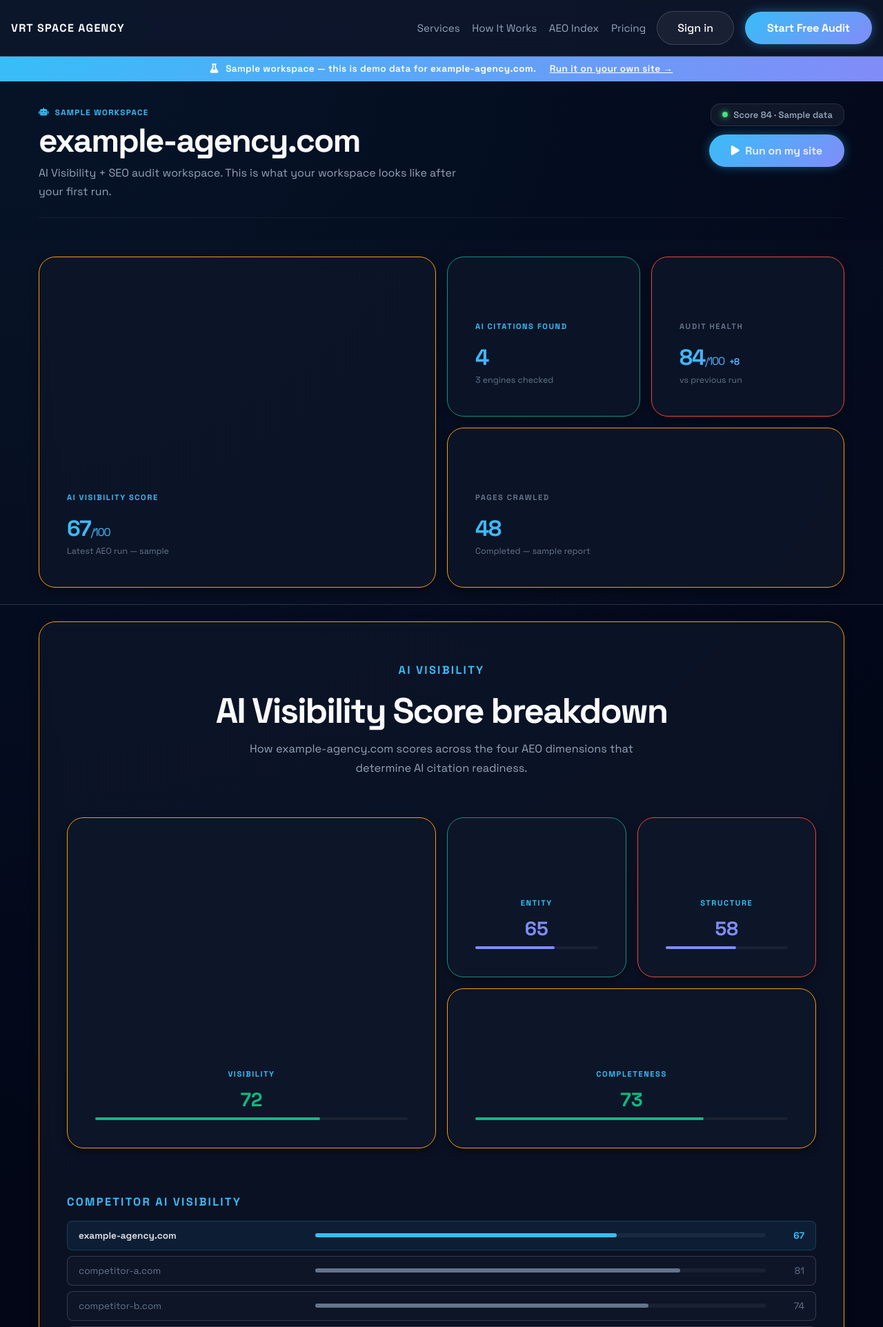
After one commit to evans3077/VRTSPACE1, a Django app: page /workspace/demo/ in a window 1280 px wide. The commit adds this page. Shown: the top 1924 px of the page at 69% size. Run offline with Django 5.2, Linux system fonts and the light colour scheme; parts of the project's set-up code (start-up, migrations or seed data) failed here and were passed over; some libraries are stand-ins or nearby versions.

Commit message:
marketters landing page

```diff
--- a/apps/tools/urls.py
+++ b/apps/tools/urls.py
@@ -12,6 +12,7 @@ from .billing_views import (
 )
 from .views import (
     AgencyAuditDetailView,
+    WorkspaceDemoView,
     AccountDashboardView,
     AccountPasswordUpdateView,
     AccountProfileUpdateView,
@@ -78,6 +79,7 @@ urlpatterns = [
     re_path(r"^billing/stripe/webhook/?$", StripeWebhookView.as_view(), name="stripe-webhook"),
     path("share/audits/<slug:token>/", SharedAuditReportView.as_view(), name="shared-audit-report"),
     path("share/audits/<slug:token>/report.pdf", SharedAuditReportPdfView.as_view(), name="shared-audit-report-pdf"),
+    path("workspace/demo/", WorkspaceDemoView.as_view(), name="workspace-demo"),
     path("workspace/", WorkspaceDashboardView.as_view(), name="workspace-dashboard"),
     path("workspace/onboarding/", WorkspaceOnboardingView.as_view(), name="workspace-onboarding"),
     path("workspace/onboarding/step/1/", WorkspaceOnboardingStep1View.as_view(), name="workspace-onboarding-step1"),
--- a/apps/tools/views.py
+++ b/apps/tools/views.py
@@ -10,7 +10,7 @@ from django.shortcuts import get_object_or_404, redirect, render
 from django.urls import reverse
 from django.utils import timezone
 from django.views import View
-from django.views.generic import DetailView
+from django.views.generic import DetailView, TemplateView
 
 from apps.core.site_content import PACKAGES
 from apps.leads.billing import (
@@ -808,6 +808,40 @@ class AccountPasswordUpdateView(LoginRequiredMixin, View):
         update_session_auth_hash(request, user)
         messages.success(request, "Password updated.")
         return redirect("tools:account-dashboard")
+
+
+class WorkspaceDemoView(TemplateView):
+    """Public sample workspace — no login required. Shows hardcoded demo data."""
+    template_name = "tools/workspace_demo.html"
+
+    def get_context_data(self, **kwargs):
+        ctx = super().get_context_data(**kwargs)
+        ctx["page_title"] = "Sample Workspace | VRT SPACE AGENCY"
+        ctx["meta_robots"] = "noindex, nofollow"
+        ctx["demo_domain"] = "example-agency.com"
+        ctx["demo_aeo_score"] = 67
+        ctx["demo_audit_score"] = 84
+        ctx["demo_score_delta"] = 8
+        ctx["demo_citation_count"] = 4
+        ctx["demo_engines"] = ["ChatGPT", "Gemini", "Perplexity"]
+        ctx["demo_pages_crawled"] = 48
+        ctx["demo_aeo_scores"] = {
+            "visibility": 72,
+            "entity": 65,
+            "structure": 58,
+            "completeness": 73,
+        }
+        ctx["demo_competitors"] = [
+            {"domain": "competitor-a.com", "aeo_score": 81},
+            {"domain": "competitor-b.com", "aeo_score": 74},
+            {"domain": "competitor-c.com", "aeo_score": 52},
+        ]
+        ctx["demo_opportunities"] = [
+            "Ranks #3 in search for 'AI SEO tools' but not cited by ChatGPT or Gemini.",
+            "Homepage missing FAQ schema — reduces eligibility for AI Overviews.",
+            "Core topic cluster 'answer engine optimization' has no dedicated page.",
+        ]
+        return ctx
 
 
 class WorkspaceDashboardView(LoginRequiredMixin, DetailView):
@@ -1893,6 +1927,11 @@ class WorkspaceOnboardingStep3View(LoginRequiredMixin, View):
         ]
         competitor_urls = list(dict.fromkeys(competitor_urls))[:settings.SEO_COMPETITOR_LIMIT]
 
+        key_topics = request.POST.get("key_topics", "").strip()
+        if key_topics:
+            project.notes = key_topics
+            project.save(update_fields=["notes"])
+
         # Competitors live on the project's linked AuditRequest.
         if project.audit_request_id:
             project.audit_request.competitor_urls = competitor_urls
--- a/templates/core/for_agencies.html
+++ b/templates/core/for_agencies.html
@@ -16,7 +16,7 @@
         </p>
         <div style="display: flex; gap: 1rem; flex-wrap: wrap; align-items: center;">
             <a class="button button-mega" href="{% url 'tools:free-seo-audit' %}{% if ref %}?ref={{ ref }}{% endif %}">
-                Run a Free Audit
+                Run Free AI Visibility Audit
             </a>
             <a class="button button-ghost" href="{% url 'core:packages' %}">See Plans</a>
         </div>
@@ -118,7 +118,7 @@
             about AEO, and positions you as the agency that saw what was coming — before the other agencies did.
         </p>
         <a class="button button-mega" href="{% url 'tools:free-seo-audit' %}{% if ref %}?ref={{ ref }}{% endif %}">
-            Run a Free Audit Now
+            Run Free AI Visibility Audit Now
         </a>
         <p style="margin-top: 1rem; font-size: 0.78rem; color: var(--text-muted);">
             Takes about 60 seconds. No card required.
@@ -174,7 +174,7 @@
         </p>
         <a class="button button-mega" href="{% url 'tools:free-seo-audit' %}{% if ref %}?ref={{ ref }}{% endif %}"
            style="font-size: 1.2rem; padding: 1.1rem 2.8rem;">
-            Run a Free Audit
+            Run Free AI Visibility Audit
         </a>
         <p style="margin-top: 1.25rem; font-size: 0.78rem; color: var(--text-muted);">
             Free — no credit card, no commitment. Upgrade when you're ready.
--- a/templates/core/home.html
+++ b/templates/core/home.html
@@ -16,7 +16,7 @@
         </ul>
         <div class="hero-actions" style="justify-content: flex-start; margin-top: 2rem;">
             <a class="button button-mega" href="{% url 'tools:workspace-signup' %}">Run Free AI Visibility Audit</a>
-            <a class="button button-secondary" href="#journey">See How It Works</a>
+            <a class="button button-secondary" href="{% url 'tools:workspace-demo' %}">View sample workspace</a>
         </div>
         <p style="margin-top: 1.25rem; font-size: 0.8rem; color: var(--text-muted);">Optimized for ChatGPT, Perplexity, Gemini, Claude, Bing Copilot, and Google AI Overviews.</p>
     </div>
--- a/templates/tools/onboarding.html
+++ b/templates/tools/onboarding.html
@@ -19,8 +19,8 @@
           </span>
           <span class="onboarding-step-label">
             {% if step_num == 1 %}Your site
-            {% elif step_num == 2 %}First audit
-            {% else %}Competitors
+            {% elif step_num == 2 %}Audit &amp; AI Visibility
+            {% else %}Topics &amp; Competitors
             {% endif %}
           </span>
         </div>
--- /dev/null
+++ b/templates/tools/workspace_demo.html
@@ -0,0 +1,196 @@
+{% extends "base.html" %}
+
+{% block content %}
+
+{# ── Demo banner ── #}
+<div style="background: linear-gradient(90deg, var(--brand-primary), var(--brand-secondary)); padding: 0.6rem 1rem; text-align: center; font-size: 0.85rem; font-weight: 600; color: #fff; letter-spacing: 0.03em;">
+    <i class="fa-solid fa-flask" style="margin-right: 0.4rem;"></i>
+    Sample workspace — this is demo data for <strong>{{ demo_domain }}</strong>.
+    <a href="{% url 'tools:workspace-signup' %}" style="color: #fff; text-decoration: underline; margin-left: 1rem;">Run it on your own site &rarr;</a>
+</div>
+
+{# ── Workspace header ── #}
+<div class="container-fluid workspace-dashboard-shell workspace-shell-header-wrap">
+    <div class="ws-hub-header workspace-shell-header">
+        <div class="ws-hub-header-left">
+            <div class="ws-hub-eyebrow"><i class="fas fa-robot"></i> Sample Workspace</div>
+            <h1 class="ws-hub-title">{{ demo_domain }}</h1>
+            <p class="ws-hub-description">AI Visibility + SEO audit workspace. This is what your workspace looks like after your first run.</p>
+        </div>
+        <div class="ws-hub-header-right workspace-header-actions">
+            <div class="ws-status-tag">
+                <span class="ws-status-dot dot-green"></span>
+                Score {{ demo_audit_score }} &middot; Sample data
+            </div>
+            <a href="{% url 'tools:workspace-signup' %}" class="button button-primary workspace-audit-button">
+                <i class="fas fa-play"></i><span>Run on my site</span>
+            </a>
+        </div>
+    </div>
+</div>
+
+{# ── Mission Control KPI row ── #}
+<section style="padding: 1.5rem 0 0; background: rgba(15,23,42,0.2); border-bottom: 1px solid var(--border-glass);">
+    <div class="container-fluid">
+        <div style="display: grid; grid-template-columns: repeat(4, 1fr); gap: 1rem; padding-bottom: 1.5rem;">
+
+            <div class="system-card" style="padding: 1.25rem 1.5rem; display: flex; flex-direction: column; gap: 0.35rem;">
+                <p class="eyebrow" style="font-size: 0.7rem; color: var(--brand-primary);">AI Visibility Score</p>
+                <h3 style="font-size: 2rem; font-weight: 900; margin: 0; color: var(--text-primary);">
+                    {{ demo_aeo_score }}<span style="font-size: 1rem; font-weight: 400; color: var(--text-muted);">/100</span>
+                </h3>
+                <p style="font-size: 0.78rem; color: var(--text-muted); margin: 0;">Latest AEO run &mdash; sample</p>
+            </div>
+
+            <div class="system-card" style="padding: 1.25rem 1.5rem; display: flex; flex-direction: column; gap: 0.35rem;">
+                <p class="eyebrow" style="font-size: 0.7rem; color: var(--brand-primary);">AI Citations Found</p>
+                <h3 style="font-size: 2rem; font-weight: 900; margin: 0; color: var(--text-primary);">{{ demo_citation_count }}</h3>
+                <p style="font-size: 0.78rem; color: var(--text-muted); margin: 0;">{{ demo_engines|length }} engines checked</p>
+            </div>
+
+            <div class="system-card" style="padding: 1.25rem 1.5rem; display: flex; flex-direction: column; gap: 0.35rem;">
+                <p class="eyebrow" style="font-size: 0.7rem; color: var(--text-muted);">Audit Health</p>
+                <h3 style="font-size: 2rem; font-weight: 900; margin: 0; color: var(--text-primary);">
+                    {{ demo_audit_score }}<span style="font-size: 1rem; font-weight: 400; color: var(--text-muted);">/100</span>
+                    <span class="workspace-delta workspace-delta-up" style="font-size: 0.85rem;">+{{ demo_score_delta }}</span>
+                </h3>
+                <p style="font-size: 0.78rem; color: var(--text-muted); margin: 0;">vs previous run</p>
+            </div>
+
+            <div class="system-card" style="padding: 1.25rem 1.5rem; display: flex; flex-direction: column; gap: 0.35rem;">
+                <p class="eyebrow" style="font-size: 0.7rem; color: var(--text-muted);">Pages Crawled</p>
+                <h3 style="font-size: 2rem; font-weight: 900; margin: 0; color: var(--text-primary);">{{ demo_pages_crawled }}</h3>
+                <p style="font-size: 0.78rem; color: var(--text-muted); margin: 0;">Completed &mdash; sample report</p>
+            </div>
+
+        </div>
+    </div>
+</section>
+
+{# ── Main content ── #}
+<section class="dashboard-stack workspace-dashboard-shell workspace-shell-main">
+    <div class="container-fluid page-stack workspace-page-stack">
+        <div class="workspace-top-layout">
+
+            <div class="workspace-primary-stack">
+
+                {# AI Visibility module #}
+                <article class="system-card" style="padding: 2rem 2rem 1.5rem;">
+                    <div class="section-heading workspace-section-head">
+                        <p class="eyebrow text-accent">AI Visibility</p>
+                        <h2>AI Visibility Score breakdown</h2>
+                        <p class="section-text">How {{ demo_domain }} scores across the four AEO dimensions that determine AI citation readiness.</p>
+                    </div>
+
+                    <div style="display: grid; grid-template-columns: repeat(4, 1fr); gap: 1rem; margin: 1.5rem 0;">
+                        {% for key, score in demo_aeo_scores.items %}
+                        <div class="system-card" style="padding: 1rem; text-align: center;">
+                            <p class="eyebrow" style="font-size: 0.7rem; margin-bottom: 0.5rem;">{{ key|title }}</p>
+                            <strong style="font-size: 1.75rem; font-weight: 900; color: {% if score >= 70 %}var(--success){% elif score >= 50 %}var(--brand-secondary){% else %}var(--error){% endif %};">{{ score }}</strong>
+                            <div style="height: 4px; background: rgba(255,255,255,0.05); border-radius: 2px; margin-top: 0.5rem;">
+                                <div style="width: {{ score }}%; height: 100%; background: {% if score >= 70 %}var(--success){% elif score >= 50 %}var(--brand-secondary){% else %}var(--error){% endif %}; border-radius: 2px;"></div>
+                            </div>
+                        </div>
+                        {% endfor %}
+                    </div>
+
+                    <div style="margin-top: 1.5rem;">
+                        <p class="eyebrow" style="margin-bottom: 0.75rem;">Competitor AI visibility</p>
+                        <div style="display: grid; gap: 0.5rem;">
+                            <div style="display: flex; align-items: center; gap: 1rem; padding: 0.75rem 1rem; background: rgba(var(--brand-primary-rgb,56,189,248),0.08); border-radius: var(--radius-sm); border: 1px solid rgba(var(--brand-primary-rgb,56,189,248),0.2);">
+                                <span style="font-size: 0.85rem; font-weight: 700; flex: 1;">{{ demo_domain }}</span>
+                                <div style="flex: 2; height: 6px; background: rgba(255,255,255,0.05); border-radius: 3px;">
+                                    <div style="width: {{ demo_aeo_score }}%; height: 100%; background: var(--brand-primary); border-radius: 3px;"></div>
+                                </div>
+                                <span style="font-size: 0.85rem; font-weight: 700; color: var(--brand-primary); min-width: 2.5rem; text-align: right;">{{ demo_aeo_score }}</span>
+                            </div>
+                            {% for comp in demo_competitors %}
+                            <div style="display: flex; align-items: center; gap: 1rem; padding: 0.75rem 1rem; background: rgba(255,255,255,0.02); border-radius: var(--radius-sm); border: 1px solid var(--border-glass);">
+                                <span style="font-size: 0.85rem; color: var(--text-muted); flex: 1;">{{ comp.domain }}</span>
+                                <div style="flex: 2; height: 6px; background: rgba(255,255,255,0.05); border-radius: 3px;">
+                                    <div style="width: {{ comp.aeo_score }}%; height: 100%; background: var(--text-muted); border-radius: 3px;"></div>
+                                </div>
+                                <span style="font-size: 0.85rem; color: var(--text-muted); min-width: 2.5rem; text-align: right;">{{ comp.aeo_score }}</span>
+                            </div>
+                            {% endfor %}
+                        </div>
+                    </div>
+                </article>
+
+                {# Opportunities #}
+                <article class="system-card" id="command-center" style="padding: 2rem 2rem 1.5rem;">
+                    <div class="section-heading workspace-section-head">
+                        <p class="eyebrow text-accent">Top opportunities</p>
+                        <h2>Where you rank but aren't cited by AI</h2>
+                        <p class="section-text">These are the highest-value gaps between your search rankings and AI citations.</p>
+                    </div>
+                    <div class="workspace-priority-list" style="margin-top: 1.25rem;">
+                        {% for opp in demo_opportunities %}
+                        <div class="command-priority-item">
+                            <div class="command-priority-num">{{ forloop.counter }}</div>
+                            <div class="command-priority-text">{{ opp }}</div>
+                        </div>
+                        {% endfor %}
+                    </div>
+                </article>
+
+            </div>
+
+            <div class="workspace-secondary-stack">
+
+                {# Activation CTA #}
+                <article class="system-card" style="padding: 1.5rem 1.75rem; border: 1px solid rgba(var(--brand-primary-rgb,56,189,248),0.3);">
+                    <p class="eyebrow text-accent">Ready to see your real data?</p>
+                    <h2 style="font-size: 1.2rem; margin: 0.5rem 0 1rem;">Run this on your own site in 30 seconds.</h2>
+                    <a href="{% url 'tools:workspace-signup' %}" class="button button-primary button-block" style="width: 100%; text-align: center; display: block;">
+                        Run Free AI Visibility Audit <i class="fa-solid fa-arrow-right"></i>
+                    </a>
+                    <p style="font-size: 0.78rem; color: var(--text-muted); margin-top: 0.75rem; text-align: center;">No credit card. 2 free audits on signup.</p>
+                </article>
+
+                {# Engines checked #}
+                <article class="system-card" style="padding: 1.5rem 1.75rem;">
+                    <p class="eyebrow" style="margin-bottom: 1rem;">AI engines checked</p>
+                    <div style="display: grid; gap: 0.6rem;">
+                        {% for engine in demo_engines %}
+                        <div style="display: flex; justify-content: space-between; align-items: center; font-size: 0.88rem; padding: 0.5rem 0; border-bottom: 1px solid var(--border-glass);">
+                            <span style="color: var(--text-primary); font-weight: 600;">{{ engine }}</span>
+                            <span class="score-pill score-medium">Checked</span>
+                        </div>
+                        {% endfor %}
+                    </div>
+                </article>
+
+                {# Sample summary stats #}
+                <article class="system-card workspace-summary-card" style="padding: 1.5rem 1.75rem;">
+                    <p class="eyebrow" style="margin-bottom: 1rem;">Workspace summary</p>
+                    <div class="workspace-summary-grid">
+                        <div class="stat-tile">
+                            <p class="eyebrow">Overall score</p>
+                            <h3>{{ demo_audit_score }}</h3>
+                            <p>Latest audit</p>
+                        </div>
+                        <div class="stat-tile">
+                            <p class="eyebrow">AI Visibility</p>
+                            <h3>{{ demo_aeo_score }}</h3>
+                            <p>AEO score</p>
+                        </div>
+                        <div class="stat-tile">
+                            <p class="eyebrow">Pages crawled</p>
+                            <h3>{{ demo_pages_crawled }}</h3>
+                            <p>Current depth</p>
+                        </div>
+                        <div class="stat-tile">
+                            <p class="eyebrow">Citations</p>
+                            <h3>{{ demo_citation_count }}</h3>
+                            <p>AI mentions</p>
+                        </div>
+                    </div>
+                </article>
+
+            </div>
+        </div>
+    </div>
+</section>
+
+{% endblock %}
```
Also changed, not shown: templates/core/packages.html (+14 -15 lines), templates/tools/onboarding/_step2_audit.html (+3 -4 lines), templates/tools/onboarding/_step3_competitors.html (+14 -4 lines), templates/tools/workspace_dashboard.html (+50 -0 lines).
